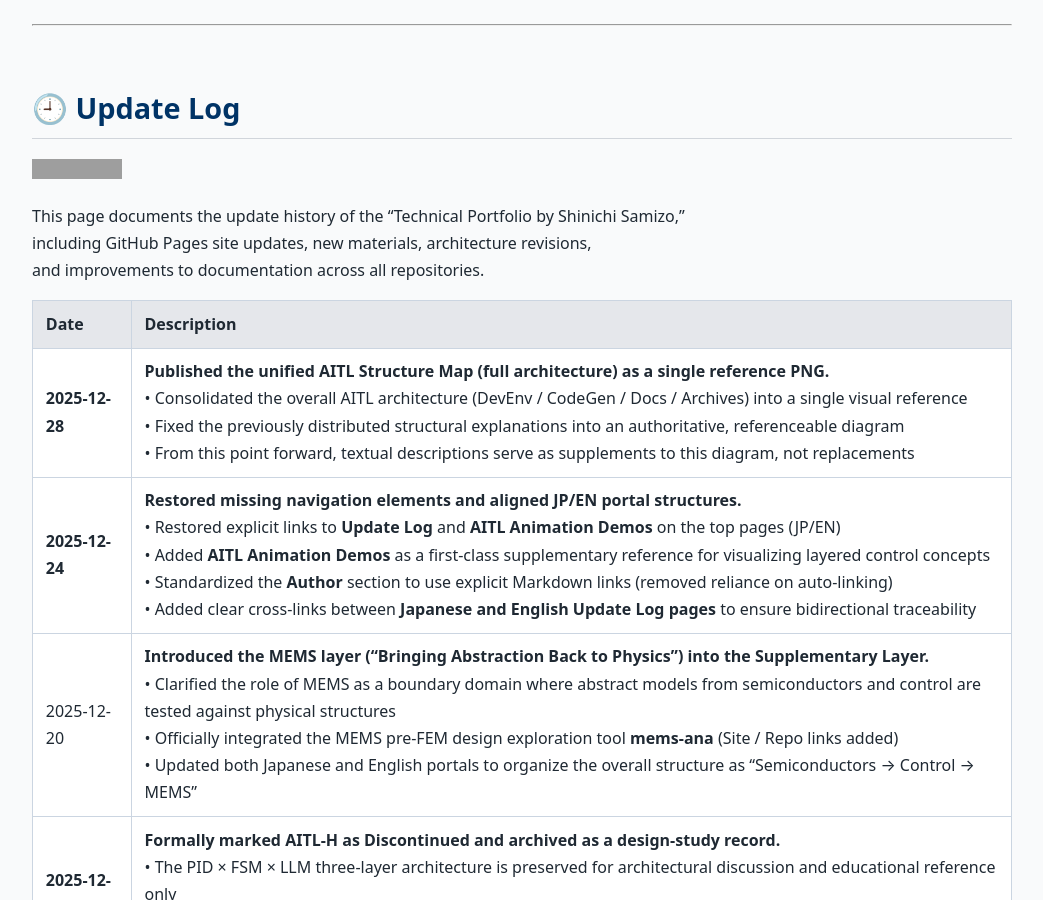
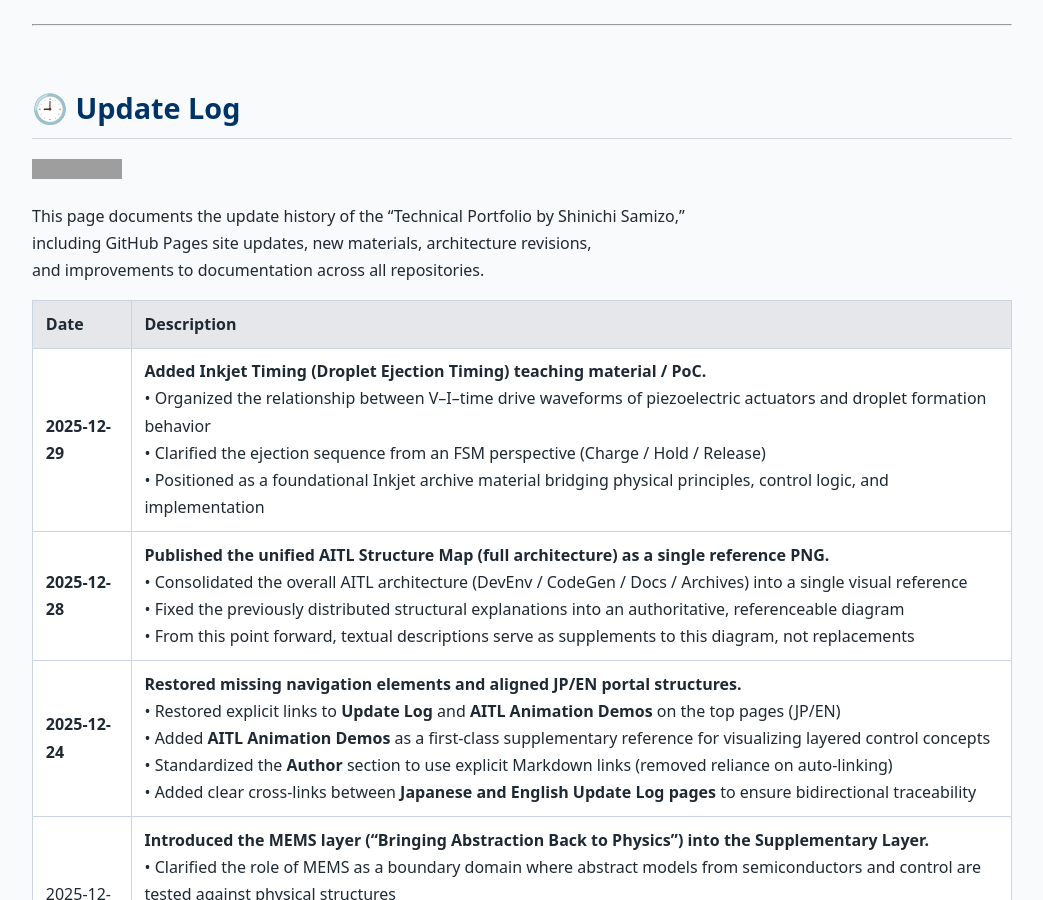
Before and after one commit to Samizo-AITL/Samizo-AITL.github.io, a Jekyll site: the page built from about/update/en/index.md, in a window 1280 px wide and 900 px high. Shown: the whole window, without its empty margins (118-1161 px from the left). Built offline with Jekyll 4.4.1, drawn with Linux system fonts in a browser that asks for light colours; grey boxes are pictures that could not be loaded.

Commit message:
Update index.md

```diff
--- a/about/update/en/index.md
+++ b/about/update/en/index.md
@@ -14,6 +14,7 @@ and improvements to documentation across all repositories.
 
 | Date       | Description                                                                 |
 |------------|-----------------------------------------------------------------------------|
+| **2025-12-29** | **Added Inkjet Timing (Droplet Ejection Timing) teaching material / PoC.**<br>• Organized the relationship between V–I–time drive waveforms of piezoelectric actuators and droplet formation behavior<br>• Clarified the ejection sequence from an FSM perspective (Charge / Hold / Release)<br>• Positioned as a foundational Inkjet archive material bridging physical principles, control logic, and implementation |
 | **2025-12-28** | **Published the unified AITL Structure Map (full architecture) as a single reference PNG.**<br>• Consolidated the overall AITL architecture (DevEnv / CodeGen / Docs / Archives) into a single visual reference<br>• Fixed the previously distributed structural explanations into an authoritative, referenceable diagram<br>• From this point forward, textual descriptions serve as supplements to this diagram, not replacements |
 | **2025-12-24** | **Restored missing navigation elements and aligned JP/EN portal structures.**<br>• Restored explicit links to **Update Log** and **AITL Animation Demos** on the top pages (JP/EN)<br>• Added **AITL Animation Demos** as a first-class supplementary reference for visualizing layered control concepts<br>• Standardized the **Author** section to use explicit Markdown links (removed reliance on auto-linking)<br>• Added clear cross-links between **Japanese and English Update Log pages** to ensure bidirectional traceability |
 | 2025-12-20 | **Introduced the MEMS layer (“Bringing Abstraction Back to Physics”) into the Supplementary Layer.**<br>• Clarified the role of MEMS as a boundary domain where abstract models from semiconductors and control are tested against physical structures<br>• Officially integrated the MEMS pre-FEM design exploration tool **mems-ana** (Site / Repo links added)<br>• Updated both Japanese and English portals to organize the overall structure as “Semiconductors → Control → MEMS” |
```
